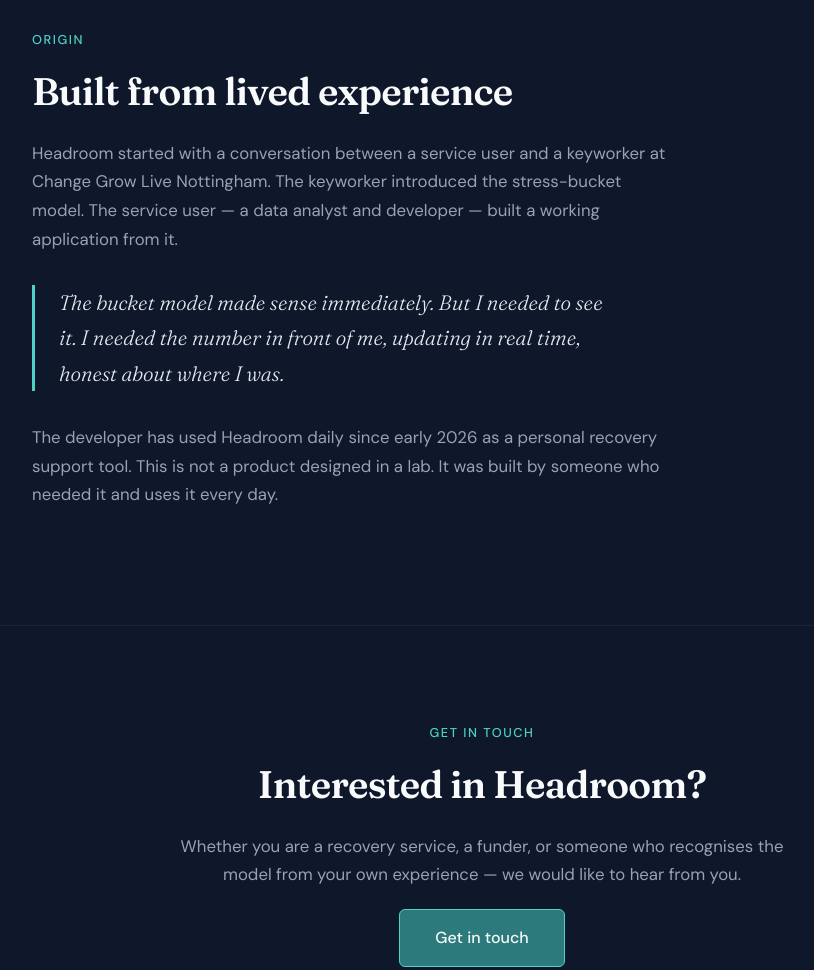
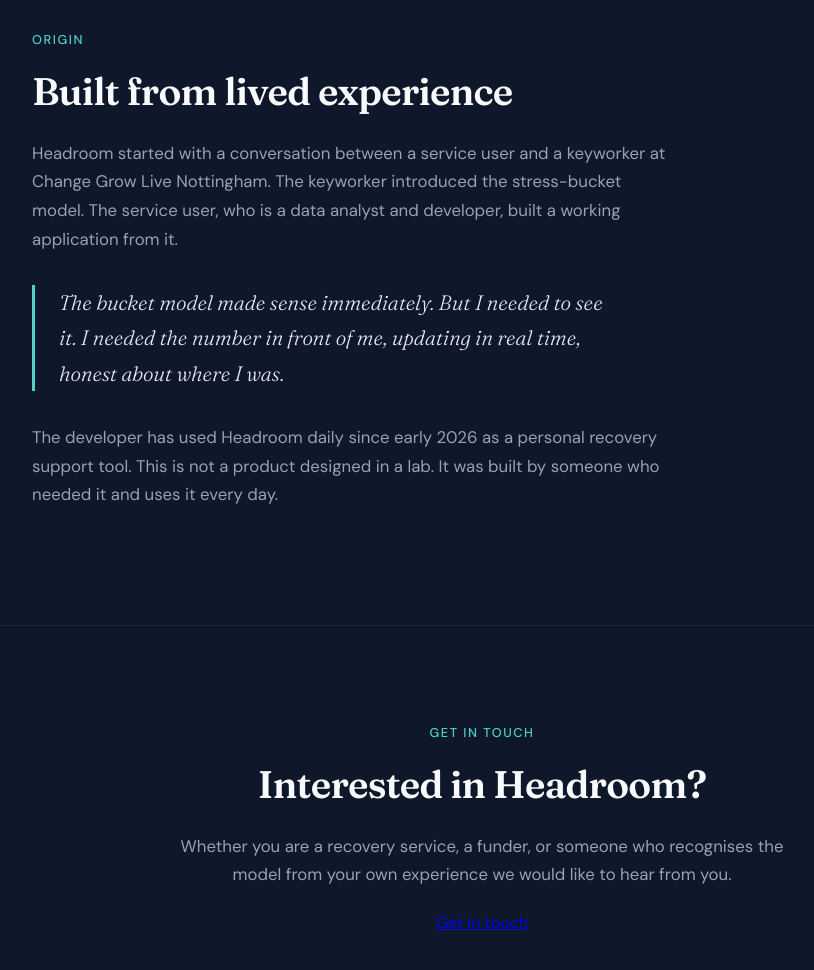
Before and after one commit to dbrand-dataops/headroom, a website: page index.html in a window 1280 px wide. Shown: the part 1640-2610 px from the top of the page, without its empty margins (158-972 px from the left). Drawn offline with Linux system fonts and the light colour scheme.

Commit message:
small homepage edits

```diff
--- a/index.html
+++ b/index.html
@@ -480,7 +480,7 @@
     <div class="section-inner">
       <div class="section-label">Origin</div>
       <h2>Built from lived experience</h2>
-      <p>Headroom started with a conversation between a service user and a keyworker at Change Grow Live Nottingham. The keyworker introduced the stress-bucket model. The service user — a data analyst and developer — built a working application from it.</p>
+      <p>Headroom started with a conversation between a service user and a keyworker at Change Grow Live Nottingham. The keyworker introduced the stress-bucket model. The service user, who is a data analyst and developer, built a working application from it.</p>
       <div class="origin-quote">
         The bucket model made sense immediately. But I needed to see it. I needed the number in front of me, updating in real time, honest about where I was.
       </div>
@@ -493,8 +493,8 @@
     <div class="section-inner">
       <div class="section-label">Get in touch</div>
       <h2>Interested in Headroom?</h2>
-      <p>Whether you are a recovery service, a funder, or someone who recognises the model from your own experience — we would like to hear from you.</p>
-      <a href="mailto:9rogr4mm3r@gmail.com" class="btn-primary" style="opacity:1; animation:none;">Get in touch</a>
+      <p>Whether you are a recovery service, a funder, or someone who recognises the model from your own experience we would like to hear from you.</p>
+      <a href="mailto:davidbrand@logicscience.co.uk class="btn-primary" style="opacity:1; animation:none;">Get in touch</a>
     </div>
   </section>
 
```
